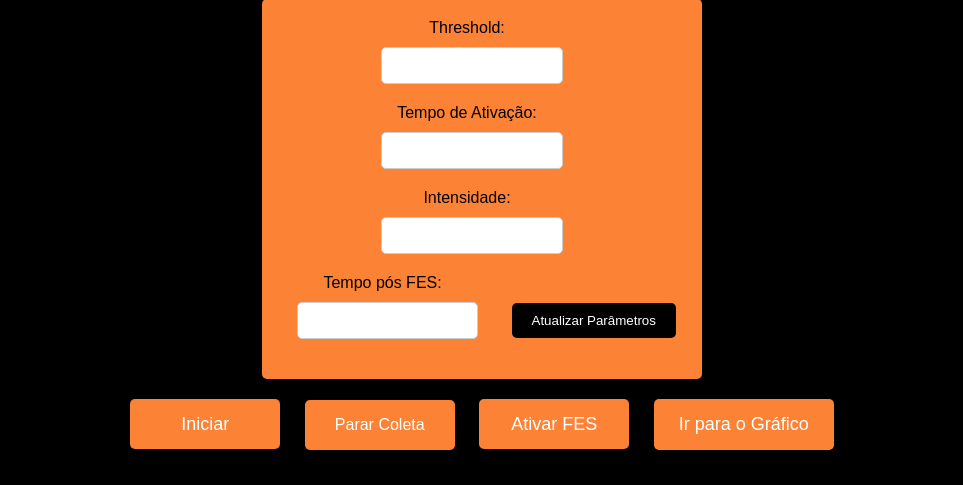
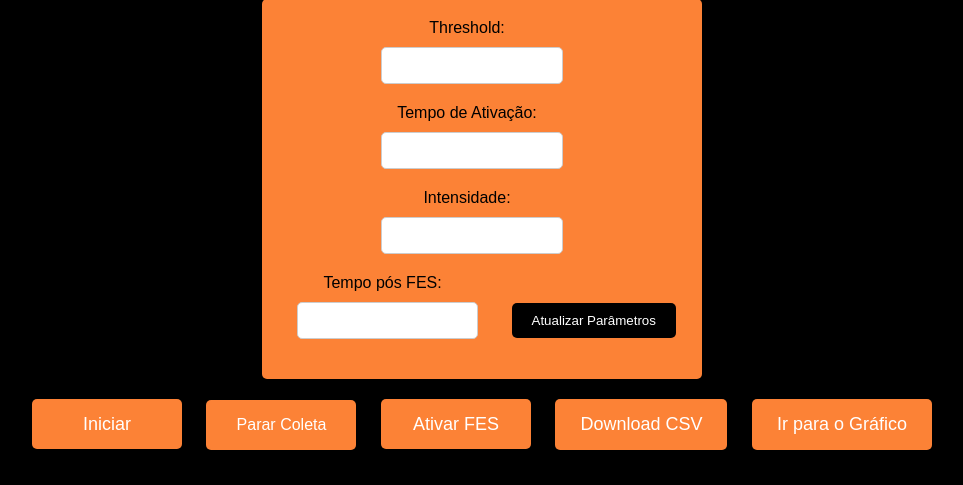
Before and after one commit to Joao-Pedro-ML/MES-FES-Interface, a Flask app: page / in a window 1280 px wide. Shown: the part 315-800 px from the top of the page, without its empty margins (158-1121 px from the left). Run offline with Flask 2, Linux system fonts and the light colour scheme; some libraries are stand-ins or nearby versions.

Commit message:
Create save to csv method

```diff
--- a/app.py
+++ b/app.py
@@ -1,10 +1,12 @@
-from flask import Flask, render_template, jsonify, request
+import io
+from flask import Flask, render_template, jsonify, request, make_response
 import serial
 import time
 import threading
 from flask_socketio import SocketIO, emit
 import os
 from scipy import signal
+import csv
 
 app = Flask(__name__)
 socketio = SocketIO(app)
@@ -15,6 +17,7 @@ ser = serial.Serial('/dev/cu.ESP32', 115200)
 # Variáveis para armazenar os dados da porta serial
 data_buffer = []
 time_buffer = []
+dados = [] # lista dos dados brutos para salvar no arquivo csv
 
 # Variáveis para armazenar o valor dos parâmetro
 th = 0.0
@@ -56,11 +59,11 @@ def read_serial_data():
         try:
             while int.from_bytes(ser.read(), "big") != 204:
                 pass
-
             b1 = int.from_bytes(ser.read(), "big")
             b2 = int.from_bytes(ser.read(), "big")
             current_time_millis = int(round(time.time() * 1000))
             dado = b1 * 256 + b2
+            dados.append(dado)
             if dado == 70:
                 print('FES Ativada')
                 fes = 1
@@ -69,7 +72,6 @@ def read_serial_data():
             dado_filtrado_notch, zi_notch = signal.lfilter(b_notch, a_notch, [dado_conv], zi=zi_notch)
             # Aplica o filtro passa-banda
             dado_filtrado, zi = signal.lfilter(b, a, dado_filtrado_notch, zi=zi)
-            #dado_certo = (abs(dado_filtrado[0])*3.3)/4095
             data_buffer.append(abs(dado_filtrado[0]))
             time_buffer.append(current_time_millis - current_time_millis + start)
             start = start + (1/1000)
@@ -136,5 +138,24 @@ def start_collection(data):
     coleta_ativa = True  # Ative a coleta
 
 
+@app.route('/download_csv', methods=['GET'])
+def download_csv():
+    response = make_response(generate_csv())
+    response.headers['Content-Type'] = 'text/csv'
+    response.headers['Content-Disposition'] = 'attachment; filename=dados.csv'
+
+    return response
+
+def generate_csv():
+    output = io.StringIO()
+    writer = csv.writer(output)
+    writer.writerow(['tempo', 'dado'])
+
+    for i in range(len(dados)):
+        writer.writerow([time_buffer[i], dados[i]])
+
+    return output.getvalue()
+
+
 if __name__ == '__main__':
     socketio.run(app, debug=True, host="0.0.0.0", port=int(os.environ.get("PORT", 8080)))
--- a/static/css/styles.css
+++ b/static/css/styles.css
@@ -126,13 +126,15 @@ a {
     position: fixed;
     bottom: 10px;
     right: 10px;
+    font-size: 20px;
     background-color: #FC8236;
     color: #fff;
     padding: 10px;
-    border-radius: 5px;
+    border-radius: 8px;
     opacity: 0.9;
     transition: opacity 0.3s;
 }
+
 
 .balloon-message:hover {
     opacity: 1;
--- a/templates/index.html
+++ b/templates/index.html
@@ -44,6 +44,7 @@
         <button id="iniciar" class="round-button button-size">Iniciar</button>
         <button id="parar" class="round-button button-size">Parar Coleta</button>
         <button id="ativar-fes" class="round-button button-size">Ativar FES</button>
+        <a href="/download_csv" class="round-button">Download CSV</a>
         <a href="/chart" class="round-button">Ir para o Gráfico</a>
     </div>
 
@@ -165,8 +166,6 @@
                 });
             setTimeout(verificarEstadoFES, 1000);
         }
-
-
     </script>
 </body>
 </html>
```
